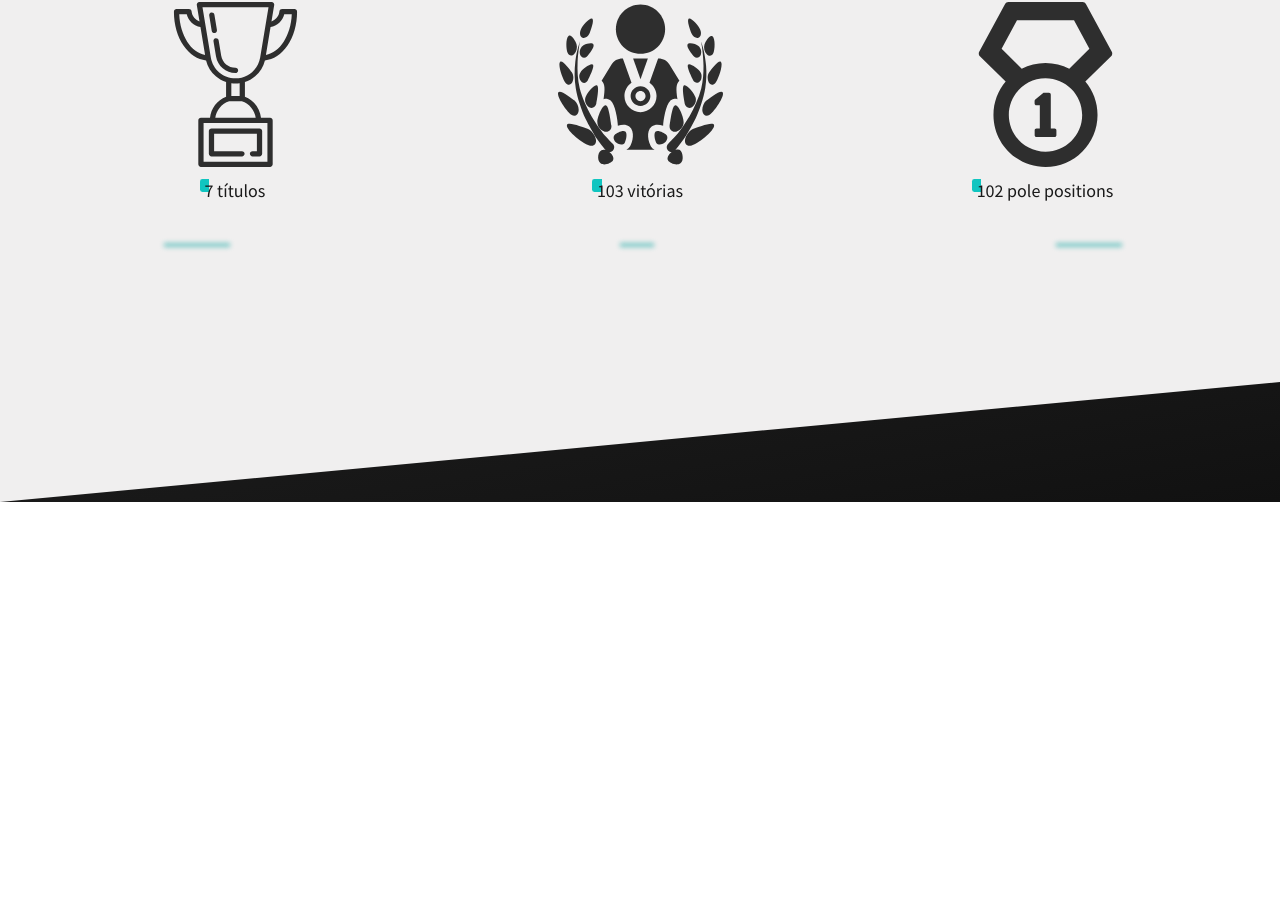
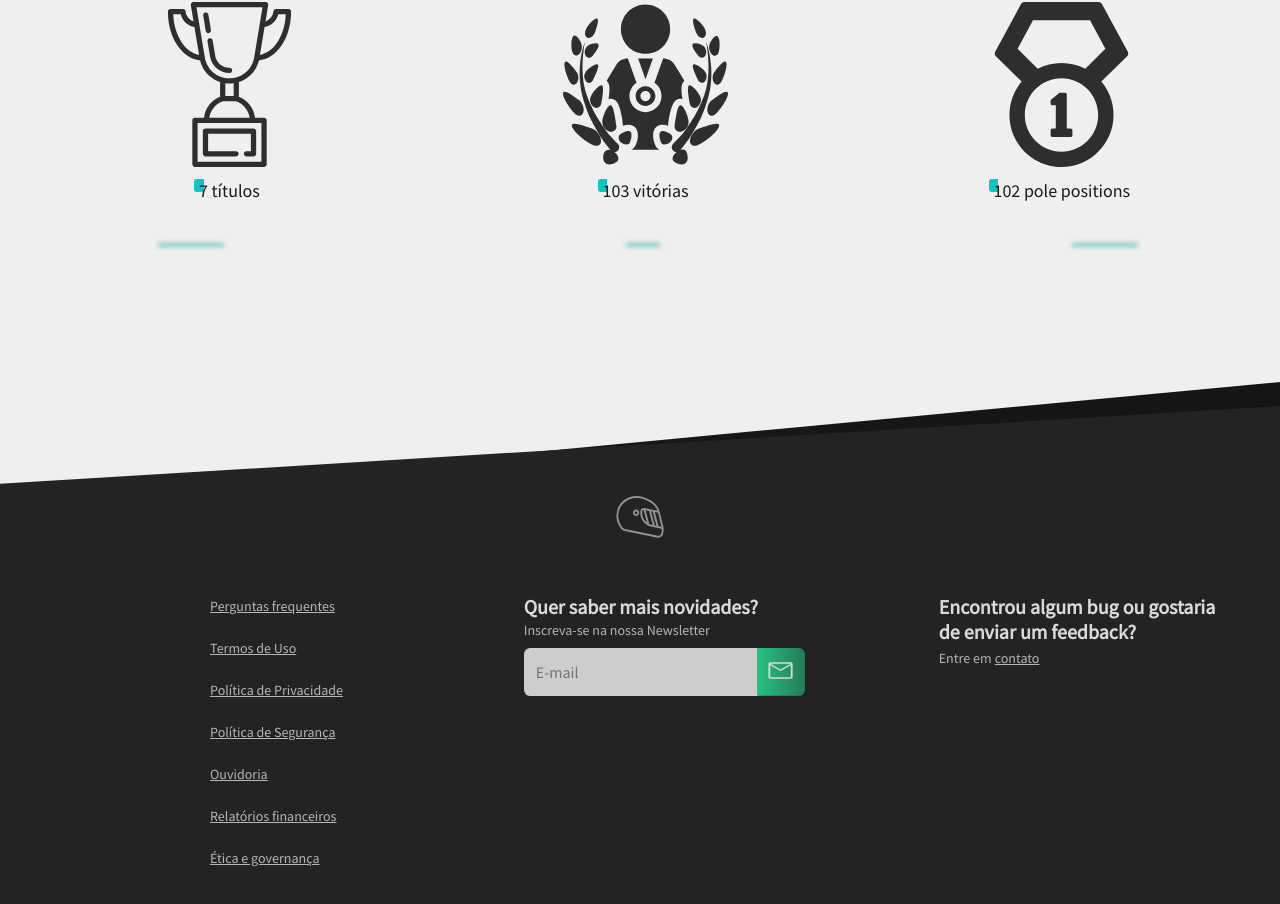
Before and after one commit to psilva999/lewis-hamilton-f1, a React (Create React App) app: page / in a window 1280 px wide. Shown: the part 1098-2002 px from the top of the page. Before the commit the page ends 1600 px from the top, so only its background shows below. Built offline with nearby package versions, Linux system fonts and the light colour scheme.

Commit message:
Adicionei o style da parte do footer

```diff
--- a/public/index.html
+++ b/public/index.html
@@ -24,7 +24,7 @@
       work correctly both with client-side routing and a non-root public URL.
       Learn how to configure a non-root public URL by running `npm run build`.
     -->
-    <title>React App</title>
+    <title>Lewis Hamilton</title>
   </head>
   <body>
     <noscript>You need to enable JavaScript to run this app.</noscript>
--- a/src/App.js
+++ b/src/App.js
@@ -1,5 +1,4 @@
 import React from 'react'
-
 import './App.css'
 import './app.scss'
 
@@ -7,7 +6,7 @@ import Header from './Components/Header'
 import SectionSaibaMais from './Components/SectionSaibaMais'
 
 import SectionCuriosidades from './Components/SectionCuriosidades'
-// import Footer from './Components/Footer'
+import Footer from './Components/Footer'
 
 function App() {
   return (
@@ -20,7 +19,7 @@ function App() {
         <SectionCuriosidades/>
       </main>
 
-      {/* <Footer/> */}
+      <Footer/>
     </>
   )
 }
--- a/src/Components/Footer.js
+++ b/src/Components/Footer.js
@@ -0,0 +1,63 @@
+import React from 'react'
+import { showOpenEmail, showChecked, showCloseEmail } from './Events/handleEmailSvg'
+import './scss/footer.scss'
+
+import Helmet from '../Assets/6-f1-helmet.svg'
+import CloseEmail from '../Assets/7-email-close.svg'
+
+import OpenEmail from '../Assets/8-email-open.svg'
+import Checked from '../Assets/9-check.svg'
+
+const Footer = () => {
+  return (
+    <footer>
+      <img src={ Helmet } alt='capacete de f1'/>
+
+      <div className='container'>
+        <div className='perguntas-frequentes'>
+          <a href='#'>Perguntas frequentes</a>
+
+          <a href='#'>Termos de Uso</a>
+
+          <a href='#'>Política de Privacidade</a>
+
+          <a href='#'>Política de Segurança</a>
+
+          <a href='#'>Ouvidoria</a>
+
+          <a href='#'>Relatórios financeiros</a>
+
+          <a href='#'>Ética e governança</a>
+        </div>
+
+        <div className='newsletter'>
+          <h1>Quer saber mais novidades?</h1>
+          <span>Inscreva-se na nossa Newsletter</span>
+
+          <input type='email' placeholder='E-mail'/>
+          <button
+            onMouseOver={ showOpenEmail }
+            onMouseOut={ showCloseEmail }
+            onClick={ showChecked }>
+
+            <img src={ CloseEmail } alt='Email fechado' className='close-email'/>
+            <img src={ OpenEmail } alt='Email aberto' className='open-email'/>
+
+            <img src={ Checked } alt='Checado' className='checked'/>
+          </button>
+        </div>
+
+        <div className='feedback'>
+          <h1>Encontrou algum bug ou gostaria de enviar um feedback?</h1>
+          <span>
+            Entre em
+            <a href='#'>contato</a>
+          </span>
+        </div>
+
+      </div>
+    </footer>
+  )
+}
+
+export default Footer
--- a/src/Components/Scss/Footer.scss
+++ b/src/Components/Scss/Footer.scss
@@ -0,0 +1,113 @@
+@import 'config';
+@import 'keyframes';
+
+footer {
+  width:100vw;
+  min-height:30rem;
+  background:#232323;
+  -webkit-clip-path: polygon(0 14%, 100% 0, 100% 100%, 0% 100%);
+  clip-path: polygon(0 14%, 100% 0, 100% 100%, 0% 100%);
+  margin-top:-6rem;
+  display:grid;
+  place-items:center;
+  padding:5rem 0 6rem .2rem;
+
+  a {
+    margin-top:1.5rem;
+    color:$m-white;
+    opacity:.8;
+    transition:.3s;
+
+    &:hover {
+      text-decoration:none;
+      transition:.3s;
+      opacity:1;
+    }
+  }
+}
+
+.container {
+  display:flex;
+  justify-content:center;
+  gap:11.3rem;
+  color:$m-white;
+  margin-left:9.1rem;
+  margin-top:3rem;
+  height:17rem;
+
+  .perguntas-frequentes, span {
+    font-size:.875rem;
+  }
+
+  h1 {
+    font-size:1.25rem;
+  }
+
+  span {
+    opacity:.8;
+  }
+
+  .perguntas-frequentes {
+    display:grid;
+    place-content:top;
+
+    a:first-child {
+      margin-top:.2rem;
+    }
+  }
+
+  .newsletter {
+    display:grid;
+    grid-template-rows:repeat(25, 1rem);
+    gap:.7rem;
+
+    h1 {
+      font-weight:600;
+    }
+
+    input {
+      border-radius:.4rem 0 0 .4rem;
+      background:#CDCDCD;
+      padding:1.5rem .75rem;
+      font-size:1rem;
+
+      &:focus {
+        outline:0;
+      }
+    }
+
+    button {
+      background:linear-gradient(90deg,rgba(39, 194, 128, 1) 0%,rgba(39, 194, 128, 0.1) 100%) var(--x, 0) / 200%;
+      justify-self:center;
+      position:absolute;
+      border-radius:0 .4rem .4rem 0;
+      margin-left:17.5rem;
+      margin-top:3.4rem;
+      padding:.58rem;
+      cursor:pointer;
+      transition:.5s;
+      display:flex;
+      overflow-x:hidden;
+      width:3rem;
+      gap:.5rem;
+
+      &:hover {
+        --x:-200%;
+      }
+    }
+  }
+
+  .feedback {
+    width:17.5rem;
+
+    span {
+      display:block;
+      margin-top:.3rem;
+    }
+
+    a {
+      margin-left:.2rem;
+      opacity:1;
+    }
+  }
+}
--- a/src/Components/Scss/Section-curiosidades.scss
+++ b/src/Components/Scss/Section-curiosidades.scss
@@ -20,6 +20,7 @@
     gap:.8rem;
     align-items:center;
     justify-items:center;
+    padding-left:.7rem;
 
     img {
       opacity: .9;
```
Also changed, not shown: src/Components/Events/handleEmailSvg.js (added).
